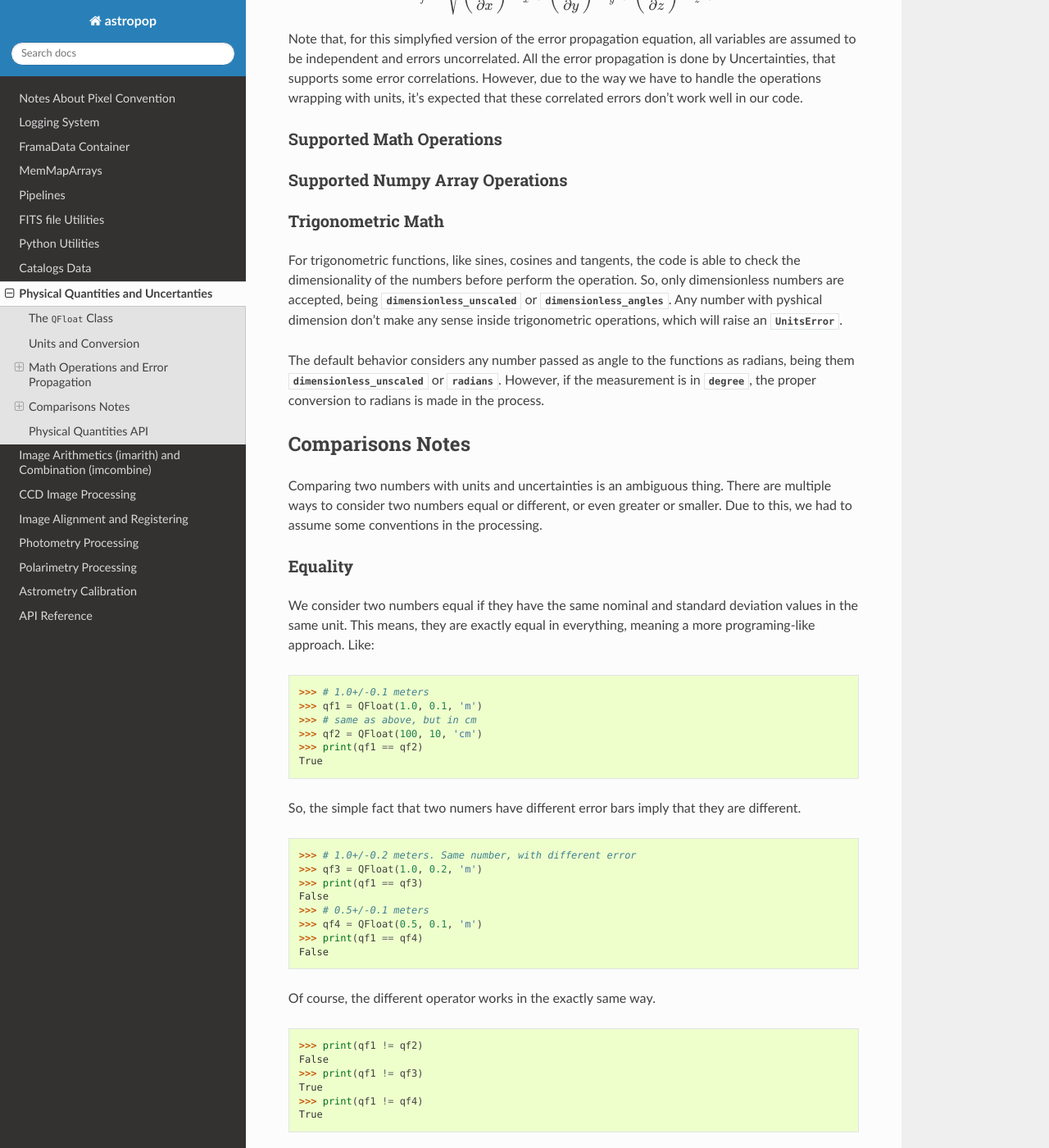
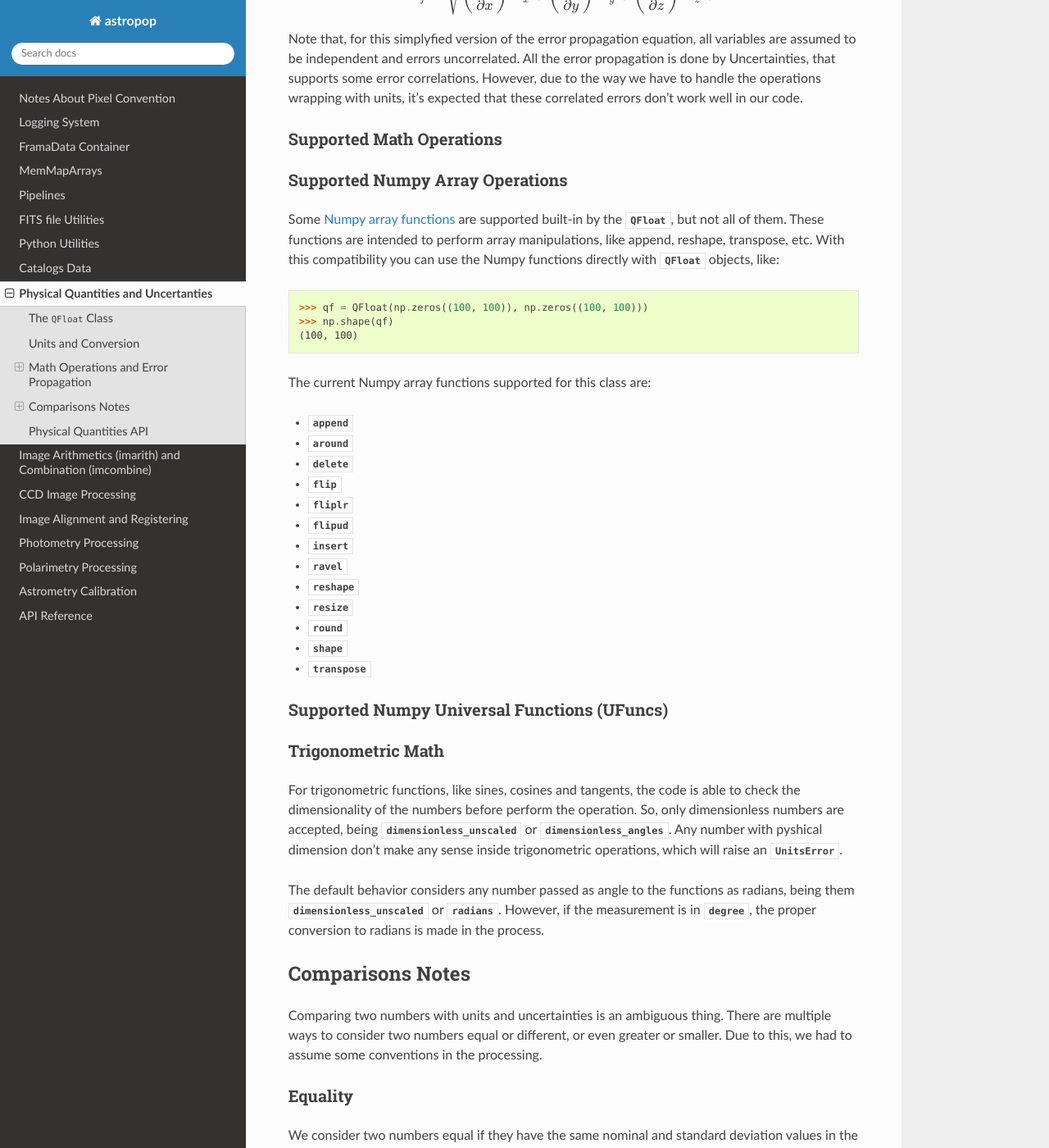
Before and after one commit to juliotux/astropop, a Sphinx documentation site: the page built from docs/physical.rst, in a window 1280 px wide and 1400 px high, scrolled down 2899 px. Shown: the whole window at 82% size. Built offline with Sphinx 7.4.7 and the Read the Docs theme 2.0.0, drawn with Linux system fonts in a browser that asks for light colours; formulas are drawn with MathJax 3; the version number could not be read and is left out.

Commit message:
QFloat docs added numpy array funcs lists

```diff
--- a/docs/physical.rst
+++ b/docs/physical.rst
@@ -104,7 +104,30 @@ Supported Math Operations
 Supported Numpy Array Operations
 ^^^^^^^^^^^^^^^^^^^^^^^^^^^^^^^^
 
-.. TODO:: List numpy array operations
+Some `Numpy array functions <https://numpy.org/doc/1.19/reference/routines.array-manipulation.html>`_ are supported built-in by the |QFloat|, but not all of them. These functions are intended to perform array manipulations, like append, reshape, transpose, etc. With this compatibility you can use the Numpy functions directly with |QFloat| objects, like:
+
+    >>> qf = QFloat(np.zeros((100, 100)), np.zeros((100, 100)))
+    >>> np.shape(qf)
+    (100, 100)
+
+The current Numpy array functions supported for this class are:
+
+- `~numpy.append`
+- `~numpy.around`
+- `~numpy.delete`
+- `~numpy.flip`
+- `~numpy.fliplr`
+- `~numpy.flipud`
+- `~numpy.insert`
+- `~numpy.ravel`
+- `~numpy.reshape`
+- `~numpy.resize`
+- `~numpy.round`
+- `~numpy.shape`
+- `~numpy.transpose`
+
+Supported Numpy Universal Functions (UFuncs)
+^^^^^^^^^^^^^^^^^^^^^^^^^^^^^^^^^^^^^^^^^^^^
 
 Trigonometric Math
 ^^^^^^^^^^^^^^^^^^
```
